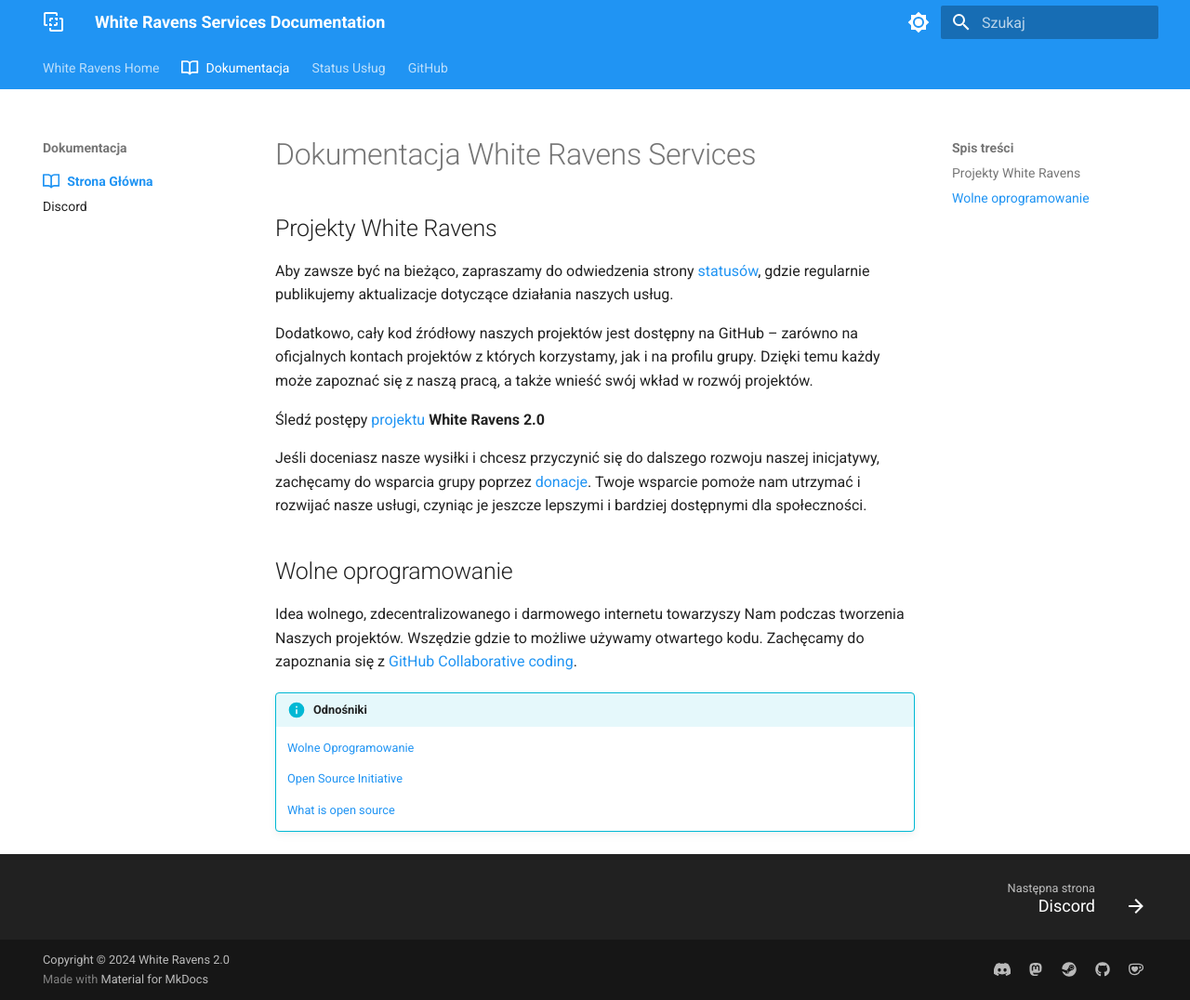
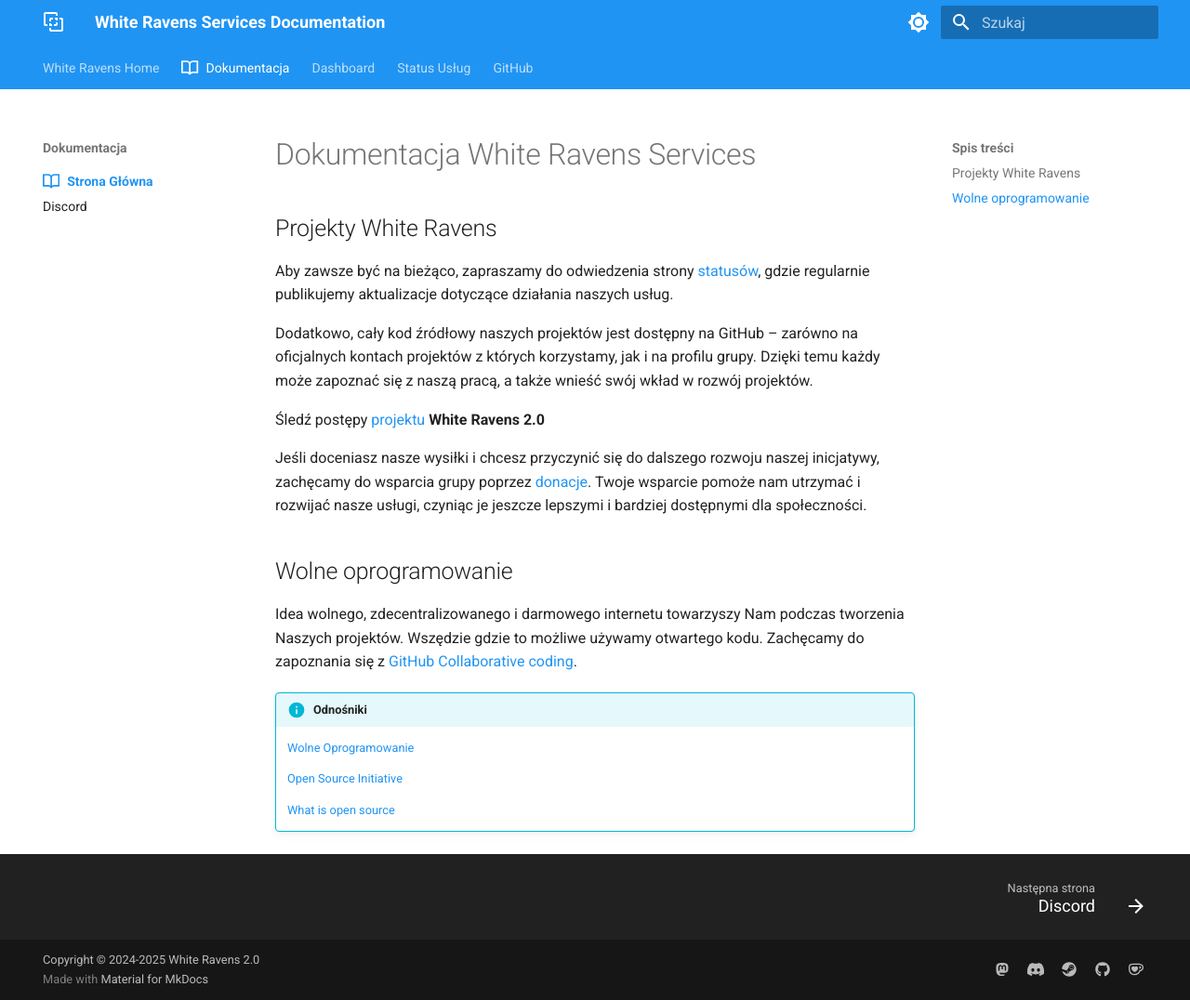
Before and after one commit to whiteravens20/wrservices.link, an MkDocs documentation site: the page built from docs/index.md, in a window 1280 px wide and 1076 px high. Shown: the whole window at 93% size. Built offline with MkDocs 1.6.1 and Material for MkDocs 9.7.7, drawn with Linux system fonts in a browser that asks for light colours.

Commit message:
add Dashboard to nav and update, update social

```diff
--- a/mkdocs.yml
+++ b/mkdocs.yml
@@ -50,17 +50,17 @@
   - stylesheets/extra.css
 extra:
   social:
+    - icon: fontawesome/brands/mastodon
+      link: https://mastodon.social/@whiteravens
     - icon: fontawesome/brands/discord
       link: https://discord.gg/5JMk8Z4
-    - icon: fontawesome/brands/mastodon
-      link: https://mastodon.social/@whiteravens
     - icon: fontawesome/brands/steam
       link: https://steamcommunity.com/groups/whiteravensgaming
     - icon: fontawesome/brands/github
       link: https://github.com/whiteravens20
     - icon: simple/kofi
       link: https://ko-fi.com/N4N4E0LR2
-copyright: Copyright &copy; 2024 White Ravens 2.0
+copyright: Copyright &copy; 2024-2025 White Ravens 2.0
 
 nav:
   - White Ravens Home: https://whiteravens.net
@@ -68,5 +68,6 @@
     - 'Strona Główna':
       - 'Strona Główna': index.md
       - 'Discord': discord.md
-  - Status Usług: https://status.whiteravens.net
+  - Dashboard: https://home.wrservices.link
+  - Status Usług: https://status.wrservices.link
   - GitHub: https://github.com/whiteravens20
```
